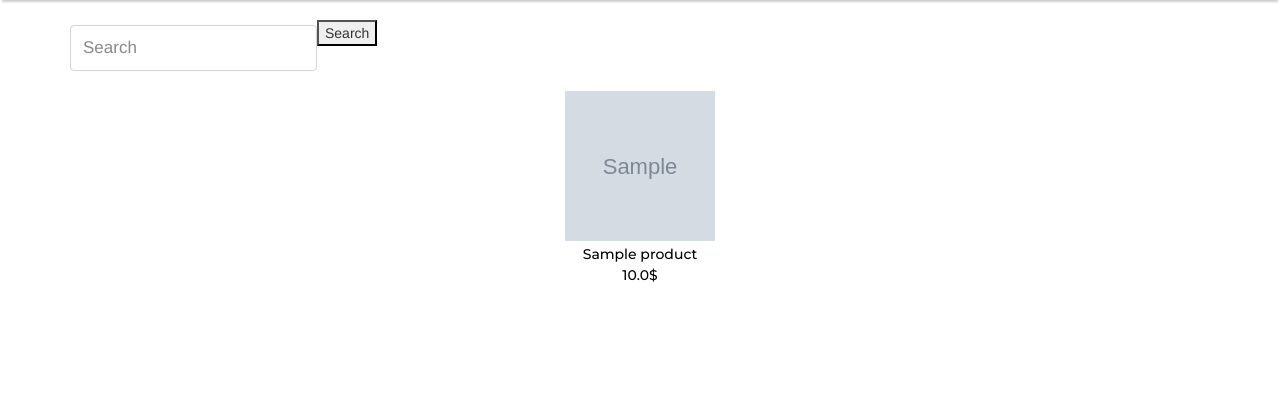
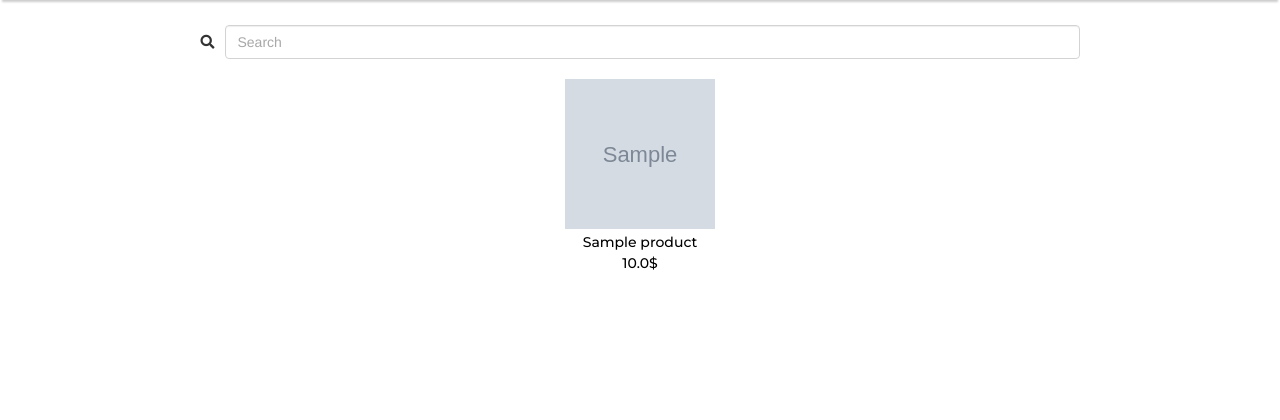
Before and after one commit to runarlevi/VN2_hopur54, a Django app: page /products/ in a window 1280 px wide. Shown: the part 70-490 px from the top of the page. Run offline with Django 3.2, Linux system fonts and the light colour scheme; tables that the repository leaves empty hold one stand-in row (values such as "Sample post"); grey boxes marked "Sample" are stand-in pictures; some libraries are stand-ins or nearby versions.

Commit message:
annað search box og ýta á enter ekki takka

```diff
--- a/products/views.py
+++ b/products/views.py
@@ -20,7 +20,7 @@ def index(request):
             'firstImage': x.productimage_set.first().image,
         } for x in Product.objects.filter(name__icontains=search_filter)]
         return JsonResponse({'data': products})
-    context = {'products': Product.objects.all().order_by('name')}
+    context = {'products': Product.objects.filter(released=True).order_by('name')}
     return render(request, 'products/index.html', context)
 
 # /products/{:id}
@@ -66,6 +66,7 @@ def update_product(request, id):
         'id': id,
     })
 
+@login_required
 def add_to_cart(request, id):
     # ShoppingCart.objects.all().delete()
     if ShoppingCart.objects.filter(product_id=id, user_id=request.user.id).exists():
--- a/static/js/products.js
+++ b/static/js/products.js
@@ -1,5 +1,5 @@
 $(document).ready(function() {
-    $('#search-btn').on('click', function(e) {
+    $('#search-box').keypress(function(e) {
        e.preventDefault();
        var searchText = $('#search-box').val();
        $.ajax({
@@ -30,6 +30,3 @@ $(function(){
      $("#myAlert").alert('close');
   });
 });
-
-
-var stripe = Stripe('pk_test_TYooMQauvdEDq54NiTphI7jx');
--- a/templates/products/index.html
+++ b/templates/products/index.html
@@ -28,12 +28,19 @@
     </div>
     -->
 
+    <!--
     <div class="search-product">
-        <input type="search" class="" id="search-box" placeholder="Search">
+        <input type="search" class="form-control" id="search-box" placeholder="Search">
         <div class="search-product-btn">
-            <button type="button" id="search-btn" class="">Search</button>
+            <button type="button" id="search-btn" class="form-control">Search</button>
         </div>
     </div>
+    -->
+    <form class="form-inline d-flex justify-content-center md-form form-sm mt-0">
+        <i class="fas fa-search" aria-hidden="true"></i>
+        <input class="form-control form-control-sm ml-3 w-75" id="search-box" type="search" placeholder="Search" aria-label="Search">
+    </form>
+
 
     <div class="products">
         {% for product in products %}
```
